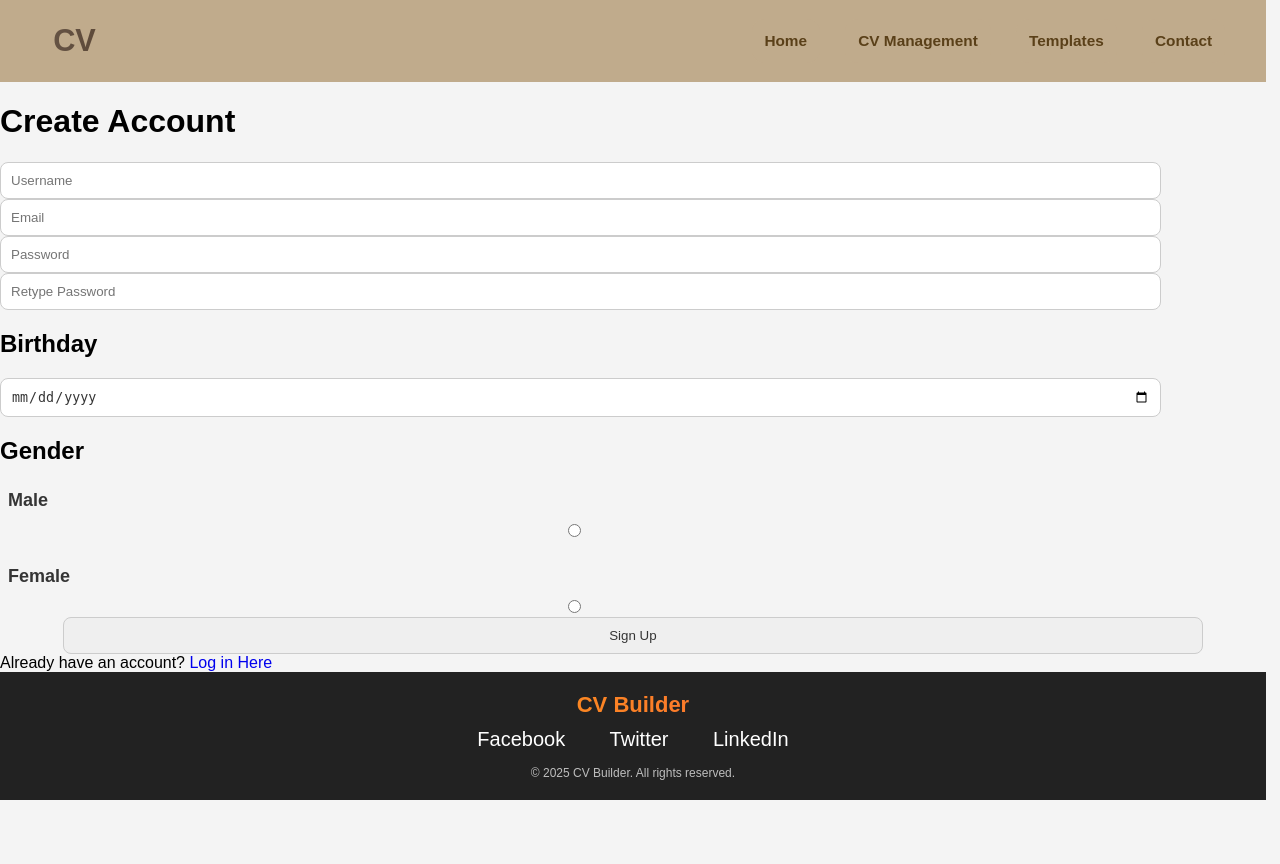
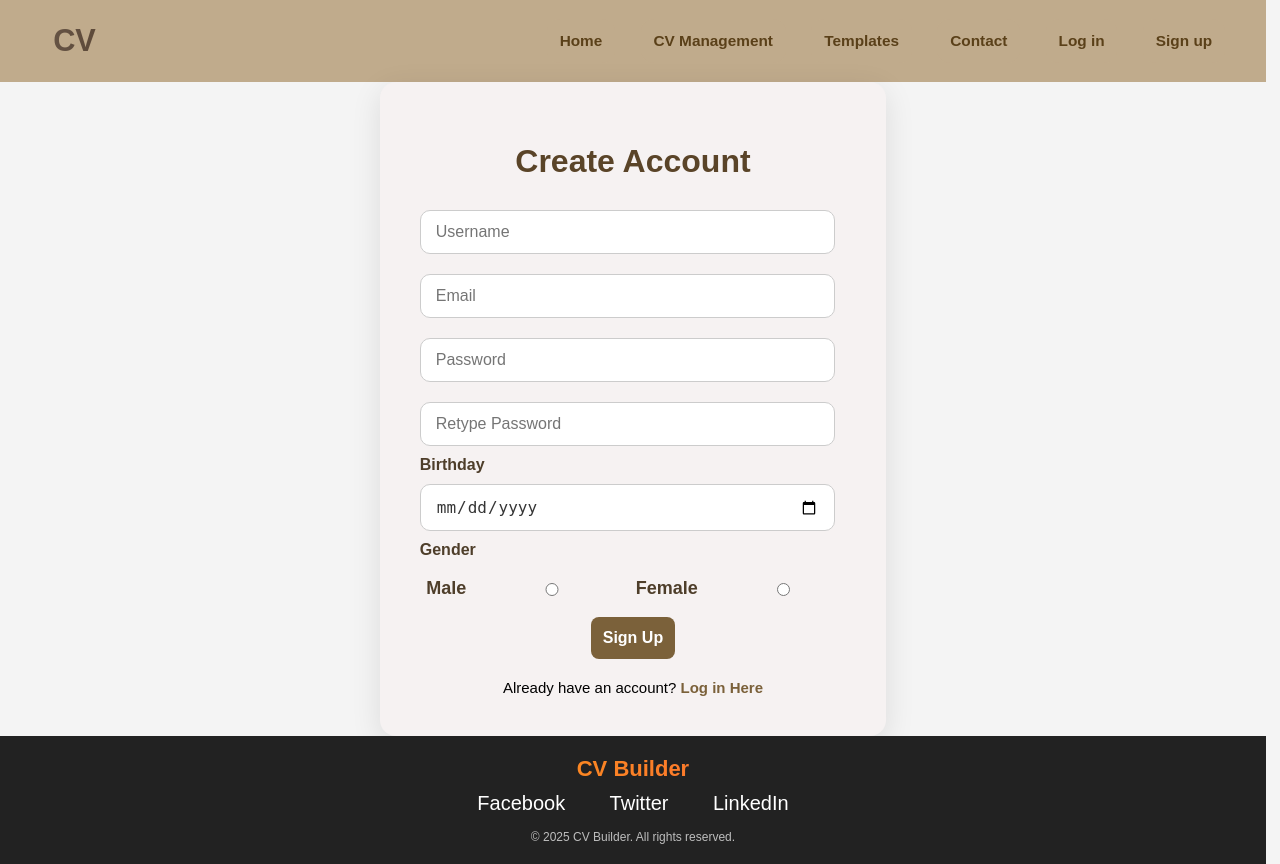
Before and after one commit to tiendattranle/CV-assignment, a PHP site: page /index.php?page=sign-up in a window 1280 px wide. Before the commit the page ends 800 px from the top, so only its background shows below. Run offline with PHP 8.4, Linux system fonts and the light colour scheme.

Commit message:
Mới sửa nữa nè

```diff
--- a/css/sign-up.css
+++ b/css/sign-up.css
@@ -1,3 +1,9 @@
+.sign-up-container {
+    width: 40%;
+    padding: 0;
+    display: flex;
+    margin: auto;
+}
 form {
     background: #f6f2f2;
     padding: 40px;
--- a/css/style.css
+++ b/css/style.css
@@ -14,6 +14,7 @@ body {
 
 main {
     flex: 1;
+    display: flex;
 }
 .navbar {
     width: 94.5vw;
--- a/index.php
+++ b/index.php
@@ -14,19 +14,25 @@
         <nav class="navbar">
             <div class="logo"><a href="index.php">CV</a></div>
             <ul id="navbar" class="nav-links">
-                <li class="lists"><a href="?page=home">Home</a></li>
-                <li id="cv" class="lists"><a>CV Management</a>
+                <li><a href="?page=home">Home</a></li>
+                <li id="cv"><a>CV Management</a>
                     <ul class="dropdown">
-                        <li class="lists"><a href="?page=demo">My CV</a></li>
-                        <li class="lists"><a href="Update_CV.php">Update CV</a></li>
-                        <li class="lists"><a href="?page=create-cv">Create New CV</a></li>
+                        <li><a href="?page=demo">My CV</a></li>
+                        <li><a href="?page=update-cv">Update CV</a></li>
+                        <li><a href="?page=create-cv">Create New CV</a></li>
                     </ul>
                 </li>
-                <li class="lists"><a href="?page=template">Templates</a></li>
-                <li class="lists"><a href="?page=contatc">Contact</a></li>
-                <li id="log_list">
-
-                </li>
+                <li><a href="?page=template">Templates</a></li>
+                <li><a href="?page=contact">Contact</a></li>
+                <?php
+                    if (!isset($_SESSION["role"])) {
+                        echo '<li><a href="?page=log-in">Log in</a></li>
+                            <li><a href="?page=sign-up">Sign up</a></li>';
+                    }
+                    else {
+                        echo '<li><a href="?page=sign-out">Log out</a></li>';
+                    }
+                ?>
             </ul>
             <button class="menu-toggle">&#9776;</button>
         </nav>
--- a/log-in.php
+++ b/log-in.php
@@ -15,6 +15,7 @@ if (isset($_SESSION['errorMessage'])) {
     unset($_SESSION['errorMessage']);
 }
 ?> -->
+<link rel="stylesheet" href="css/log-in.css">
 <div class="log-in-container">
     <form action="login_db.php" method="post" class="login-form">
         <div class="login-box">
--- a/sign-up.php
+++ b/sign-up.php
@@ -12,7 +12,8 @@
         return true;
     }
 </script>
-<div class="log-in-container">
+<link rel="stylesheet" href="css/sign-up.css">
+<div class="sign-up-container">
     <form action="register_db.php" method="post" onsubmit="return validateForm(event)">
         <h1>Create Account</h1>
         <input type="text" name="username" placeholder="Username" required>
```
